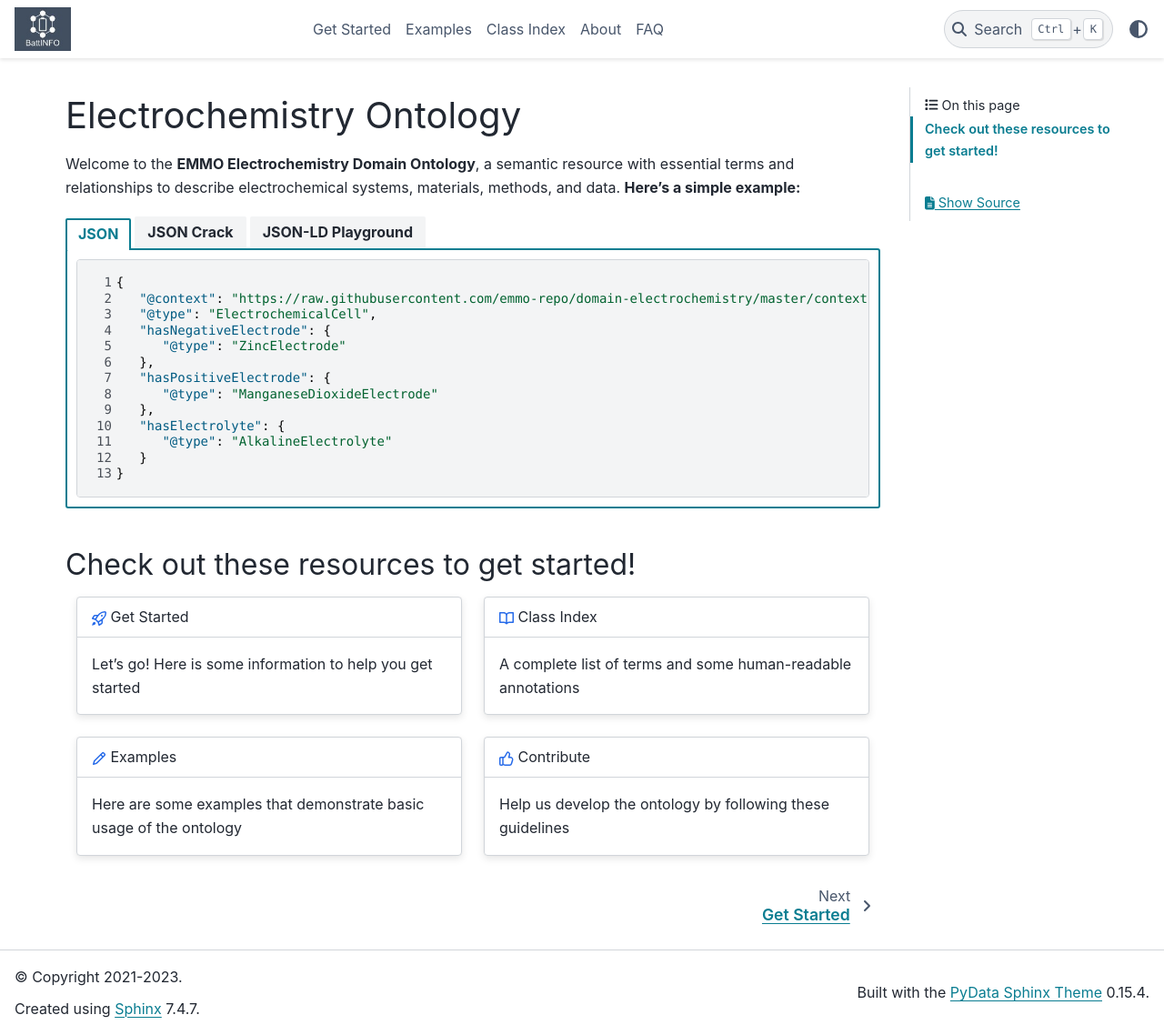
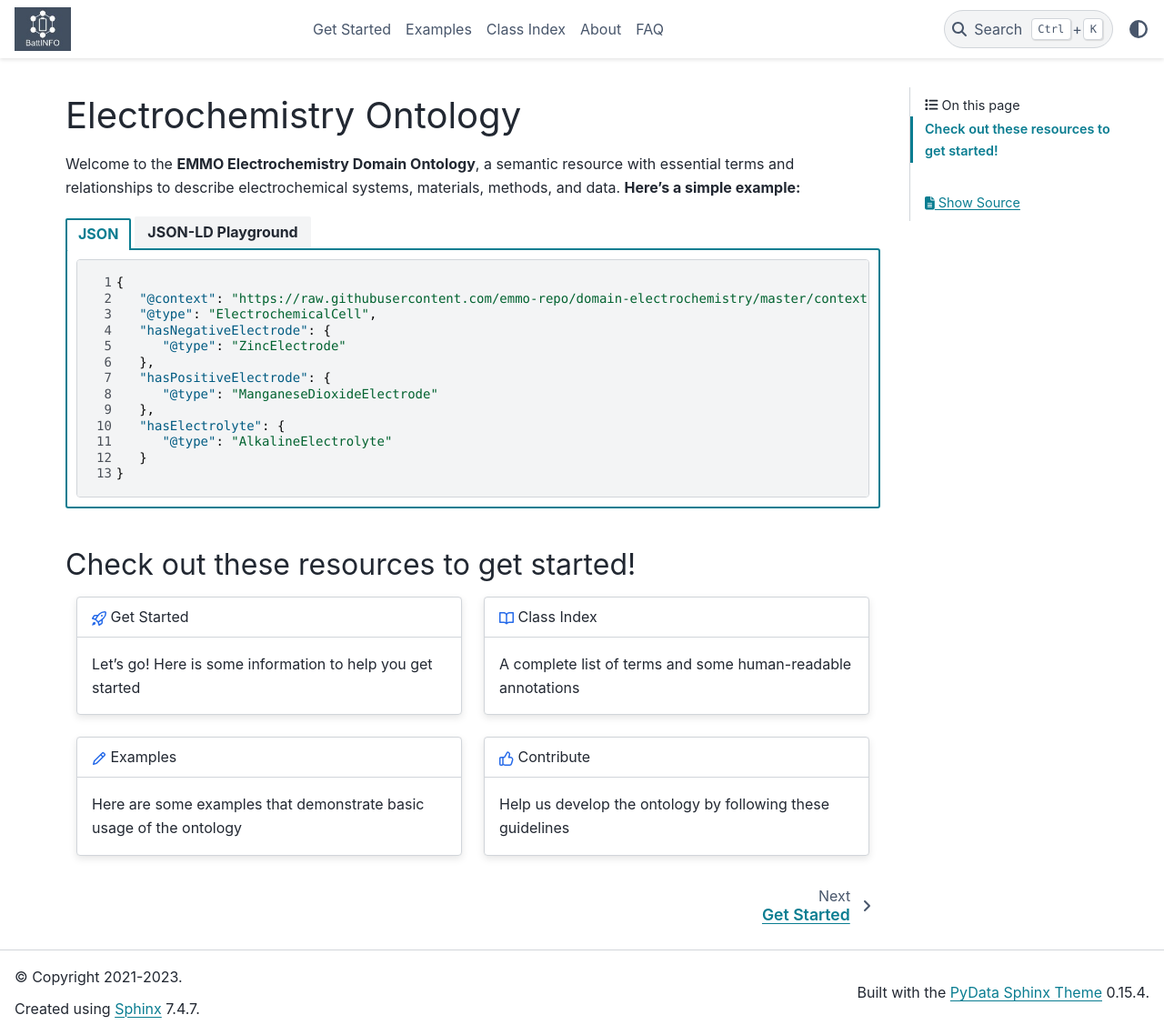
Before and after one commit to emmo-repo/domain-electrochemistry, a Sphinx documentation site: the page built from sphinx/index.rst, in a window 1280 px wide and 1138 px high. Shown: the whole window at 91% size. Built offline with Sphinx 7.4.7 and the PyData theme 0.15.4, drawn with Linux system fonts in a browser that asks for light colours.

Commit message:
Update index.rst

```diff
--- a/sphinx/index.rst
+++ b/sphinx/index.rst
@@ -34,14 +34,6 @@ Welcome to the **EMMO Electrochemistry Domain Ontology**, a semantic resource wi
                "@type": "AlkalineElectrolyte"
             }
          }
-
-   .. tab-item:: JSON Crack
-
-      .. raw:: html
-
-         <div style="position: relative; padding-top: 56.25%;">  <!-- Aspect ratio of 16:9 -->
-            <iframe id="jsoncrackEmbed" style="position: absolute; top: 0; left: 0; width: 100%; height: 100%;" src="https://jsoncrack.com/widget?json=https://raw.githubusercontent.com/emmo-repo/domain-electrochemistry/master/sphinx/assets/jsonld/example_electrochemical_cell.json"></iframe>
-         </div>
 
    .. tab-item:: JSON-LD Playground
 
```
